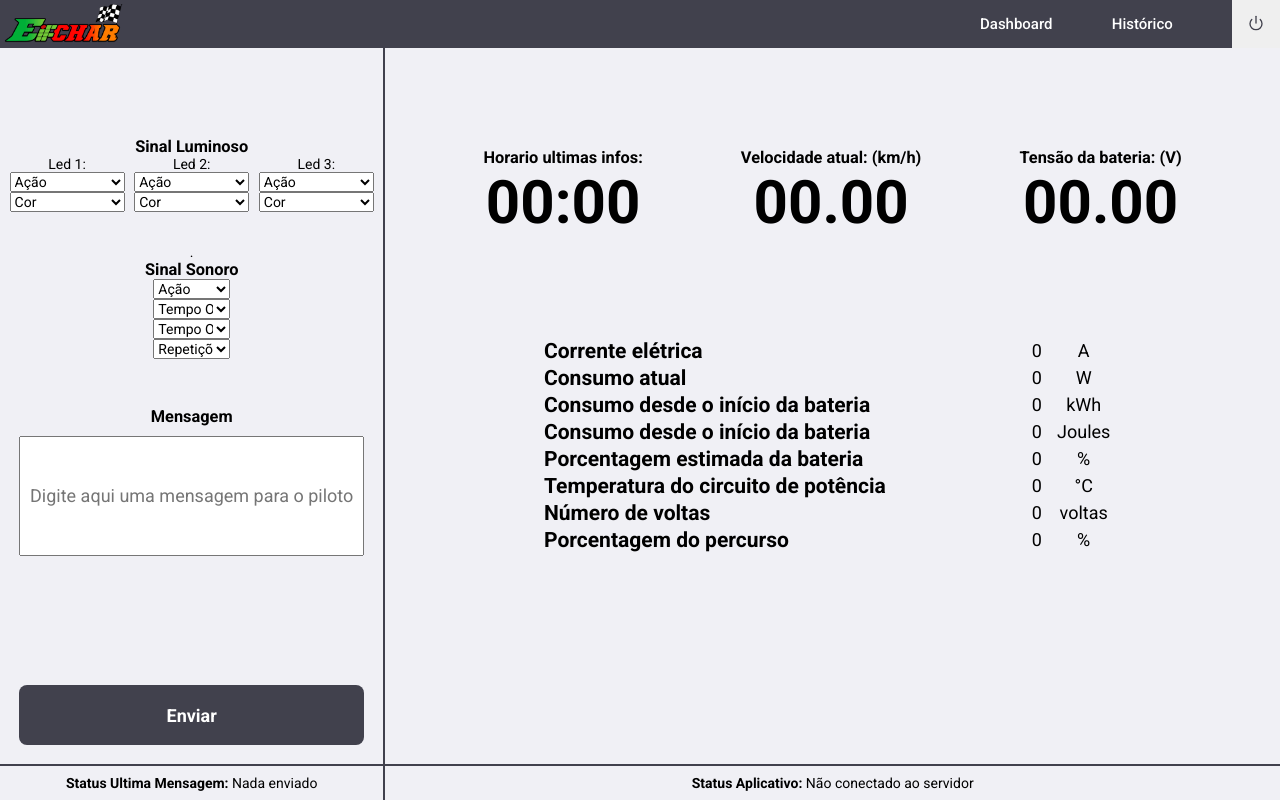
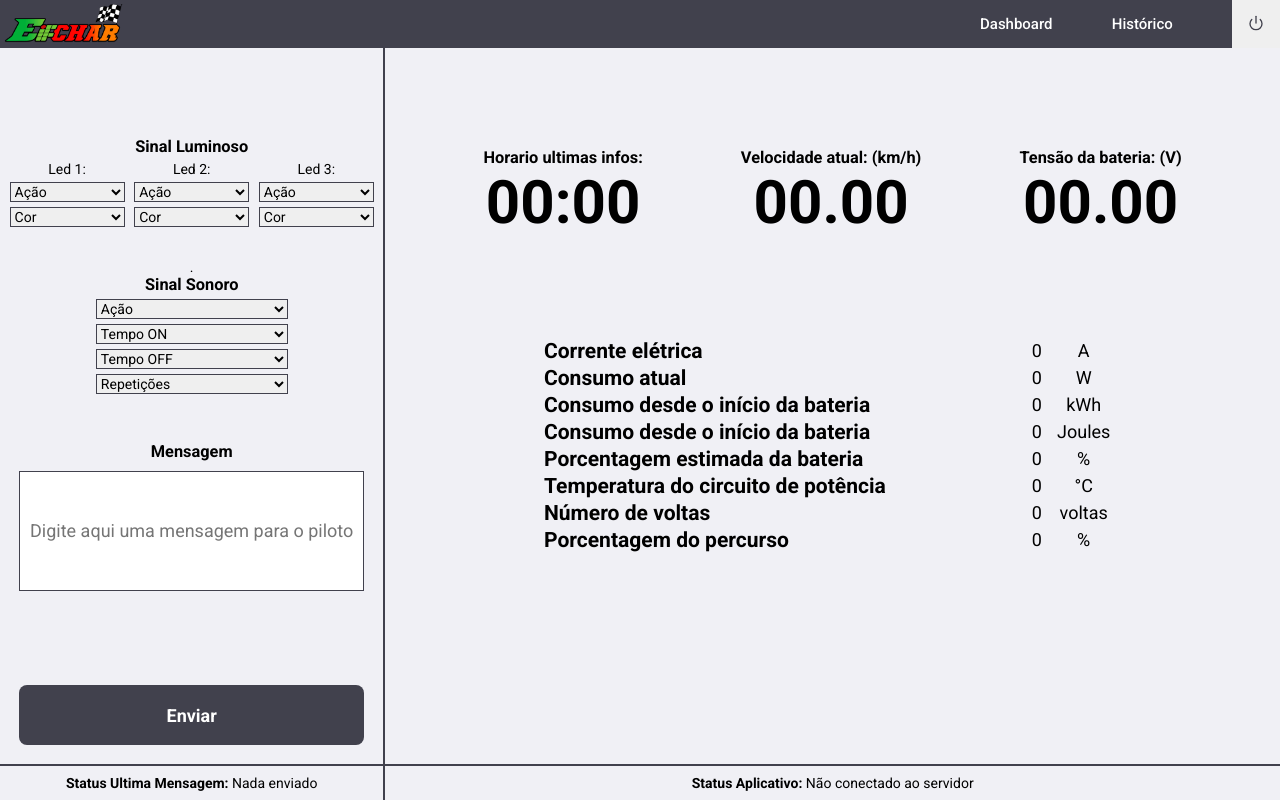
Before and after one commit to danielwojcickoski/EIFChar-Telemetria, a React (Create React App) app in the folder frontend/: page /dashboard in a window 1280 px wide. Built offline with nearby package versions, Linux system fonts and the light colour scheme.

Commit message:
Add border to select elemts

```diff
--- a/frontend/src/pages/Dashboard/emit-events.css
+++ b/frontend/src/pages/Dashboard/emit-events.css
@@ -2,10 +2,6 @@
 /*-------------------------------------------------------------------------------
   Emit events
 -------------------------------------------------------------------------------*/
-.dashboard-container .dashboard-body .emit-events{
-  position: relative;
-}
-
 /*Light Signal*/
 .dashboard-container .dashboard-body .emit-events .light-signal-div{
   margin-top: 11.1vh;
@@ -24,8 +20,16 @@
 .dashboard-container .dashboard-body .emit-events .light-signal-div .light-signal-option{
   width: 30%;
 
+  margin-top: 5px;
+
   display: flex;
   flex-direction: column;
+}
+
+.dashboard-container .dashboard-body .emit-events .light-signal-div .light-signal-option select{
+  margin-top: 5px;
+
+  border: 1px solid #41414d;
 }
 
 /*Sound Signal*/
@@ -46,8 +50,12 @@
 }
 
 .dashboard-container .dashboard-body .emit-events .sound-signal-div .sound-signal-option select{
-  width: 20%;
+  width: 50%;
+  margin-top: 5px;
+
+  border: 1px solid #41414d;
 }
+
 
 /*Message*/
 .dashboard-container .dashboard-body .emit-events .message-div{
@@ -65,6 +73,8 @@
   margin: 10px auto;
 
   text-align: center;
+
+  border: 1px solid #41414d;
 }
 
 /*Send*/
--- a/frontend/src/pages/Dashboard/read-events.css
+++ b/frontend/src/pages/Dashboard/read-events.css
@@ -1,10 +1,6 @@
 /*-------------------------------------------------------------------------------
   Read events
 -------------------------------------------------------------------------------*/
-.dashboard-container .dashboard-body .read-events{
-    position: relative;
-}
-
 /*Main infos*/
 .dashboard-container .dashboard-body .read-events .main-infos-div{
     margin-top: 100px;
--- a/frontend/src/pages/Dashboard/styles.css
+++ b/frontend/src/pages/Dashboard/styles.css
@@ -30,12 +30,16 @@
   width: 30%;
   height: 100%;
   min-height: 94vh;
+
+  position: relative;
 }
 
 .dashboard-container .dashboard-body .read-events {
   width: 70%;
   height: 100%;
   min-height: 94vh;
+
+  position: relative;
 }
 
 .dashboard-container span {
```
